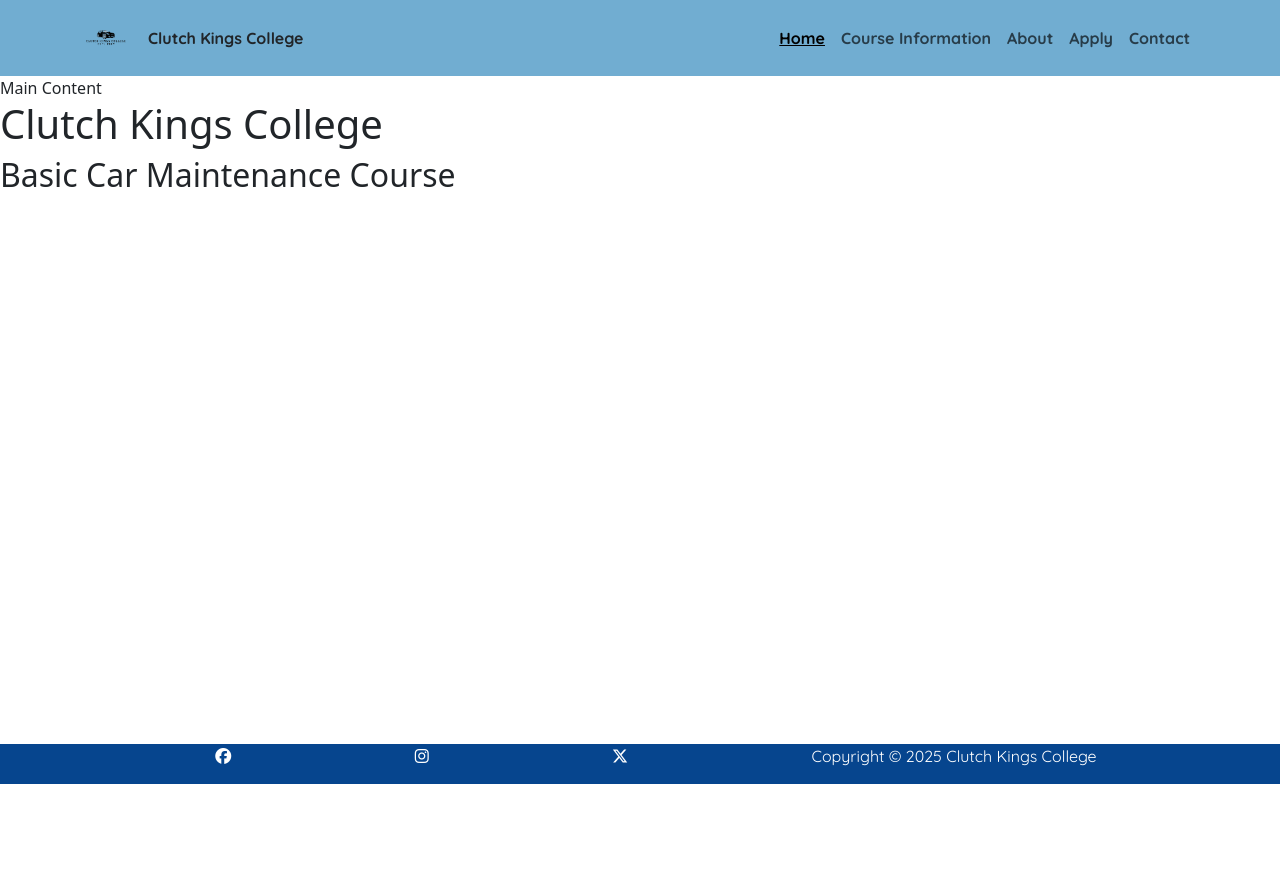
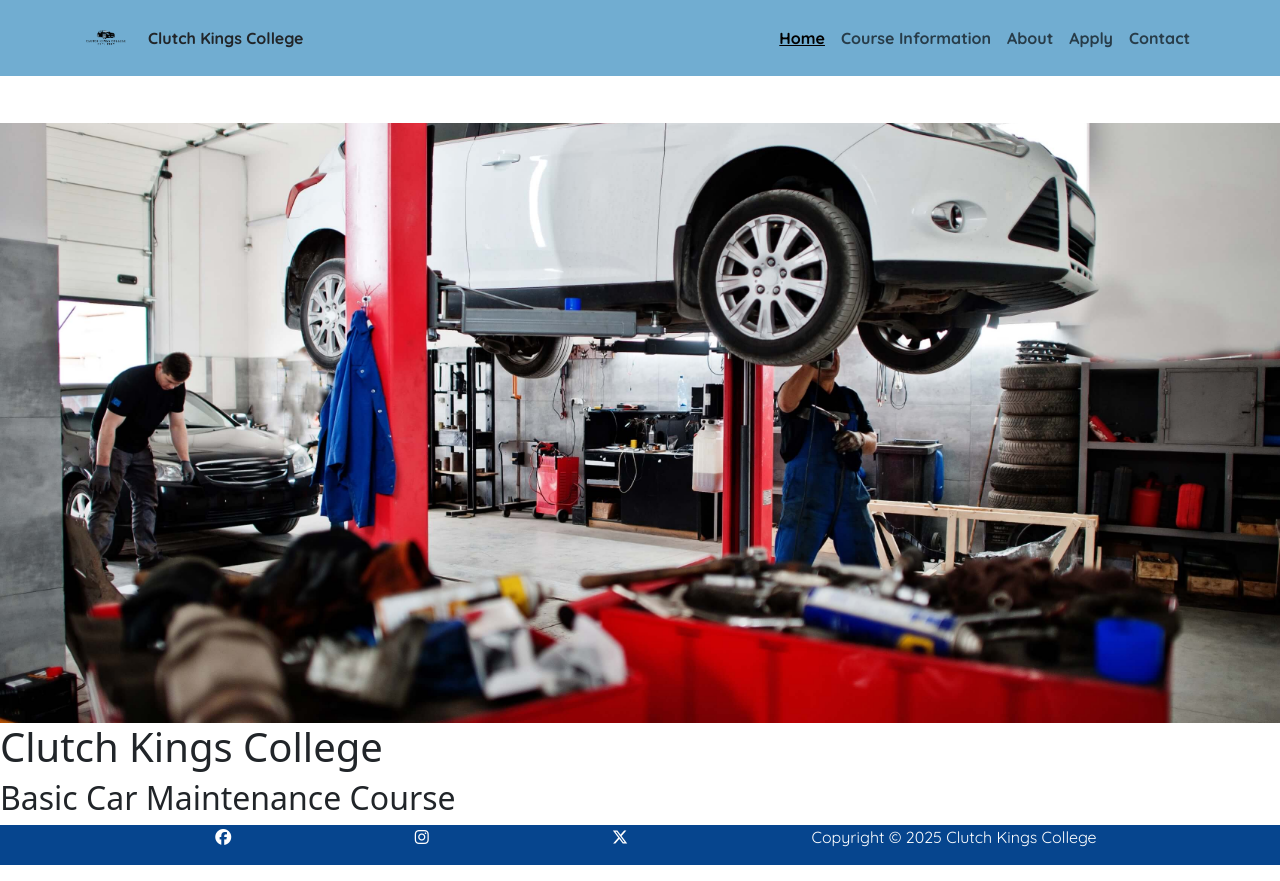
Before and after one commit to lucyinthesky2111/milestone-project-one, a plain HTML site: page index.html in a window 1280 px wide. Before the commit the page ends 800 px from the top, so only its background shows below. Drawn offline with nearby package versions, Linux system fonts and the light colour scheme.

Commit message:
Add hero image

```diff
--- a/assets/css/style.css
+++ b/assets/css/style.css
@@ -29,6 +29,19 @@ main {
 /*makes the main element take up any surplus space and not shrink when the screen
 is too small to show all the content*/
     flex: 1 0 auto;
+    margin-top: 47px;
+}
+
+/*Hero Image*/
+#hero-image {
+    height: 600px;
+    width: 100%;
+    /*links our hero image. We are starting from our style.css file in the CSS folder so the ../
+    means go up a level to assets folder and then into images and then go to the image. The two
+    centers mean the image is centered vertically and horizontally. Cover means the image
+    automatically sizes itself to cover entire hero section with no distortion*/
+
+    background: url("../images/hero-image-optimised.jpg") no-repeat center center/cover;
 }
 
 #navbar {
--- a/index.html
+++ b/index.html
@@ -67,10 +67,13 @@
         </nav>
     </header>
 
-    <main>Main Content
+    <main>
+        <section id="hero-image"></section>
+
         <h1>Clutch Kings College</h1>
         <h2>Basic Car Maintenance Course</h2>
     </main>
+
     <!--footer-->
     <footer>
         <!--id of social-links added here so we can remove the default bullet points
```
Also changed, not shown: assets/images/hero-image-optimised.jpg (added).
